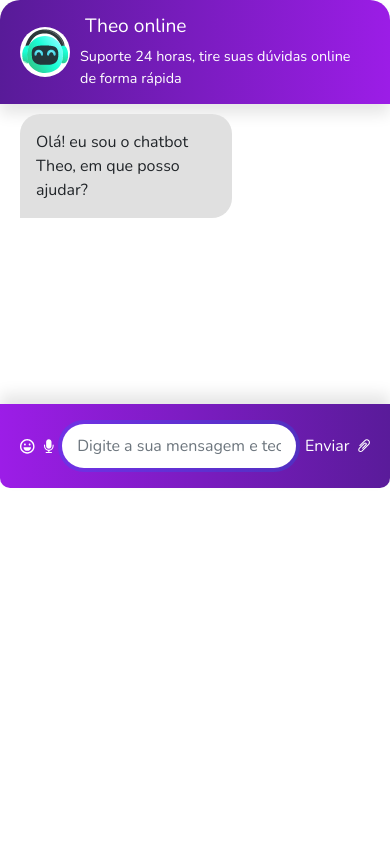
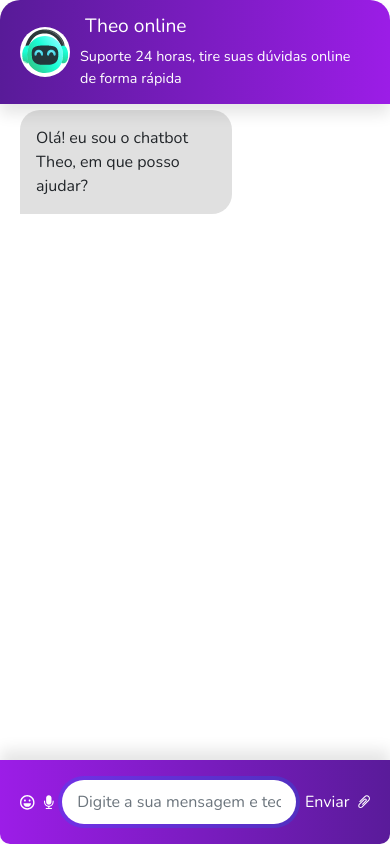
Before and after one commit to Ketlinl/chatbot, a Django app: page /chatbot/1/ in a window 390 px wide. Run offline with Django 3.2, Linux system fonts and the light colour scheme.

Commit message:
Fix responsivity

```diff
--- a/project/home/static/css/chatbot.css
+++ b/project/home/static/css/chatbot.css
@@ -1,3 +1,7 @@
+html, body {
+  height: 100%;
+}
+
 * {
   box-sizing: border-box;
   margin: 0;
@@ -22,6 +26,10 @@ body {
   border-top-left-radius: 20px;
   border-top-right-radius: 20px;
   box-shadow: 0px 10px 15px rgba(0, 0, 0, 0.1);
+  position: fixed;
+  width: 100%;
+  z-index: 9999;
+  top: 0;
 }
 
 .chatbot__image--header {
@@ -42,9 +50,11 @@ body {
 /* Messages */
 .chatbot__messages {
   padding: 0 20px;
-  overflow-y: scroll;
-  height: 300px;
+  overflow-y: auto;
+  height: calc(100% - 184px);
   width: 100%;
+  position: relative;
+  top: 100px;
 }
 
 .messages__item {
@@ -82,6 +92,9 @@ body {
 
 /* FOOTER */
 .chatbot__footer {
+  position: fixed;
+  width: 100%;
+  bottom: 0;
   display: flex;
   flex-direction: row;
   align-items: center;
```
